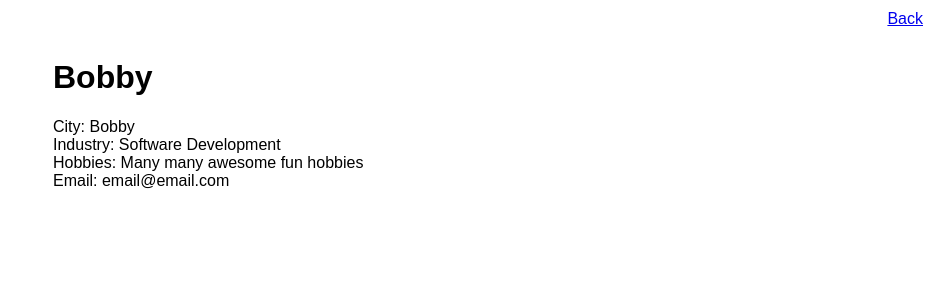
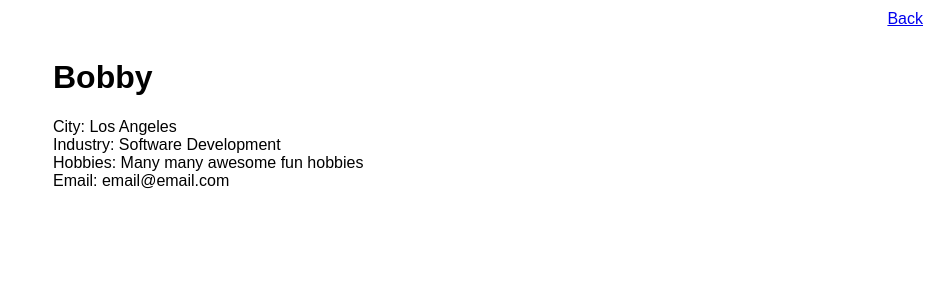
Before and after one commit to iamthevinn/people_search, a React (Create React App) app in the folder people_search/: page / in a window 1280 px wide. Both pictures are taken after a click on the element "Bobby". Shown: the top 300 px of the page, without its empty margins (347-1280 px from the left). Built offline with nearby package versions, Linux system fonts and the light colour scheme.

Commit message:
Still working. taking things and putting in other components

```diff
--- a/people_search/src/App.js
+++ b/people_search/src/App.js
@@ -1,6 +1,33 @@
 import React, { Component } from 'react';
 import logo from './logo.svg';
 import './App.css';
+
+const DisplayedUser = (props) => {
+  const {name, city, industry, hobbies, email} = props.displayedUser;
+  return <div>
+          <div className="backButton">
+            <a href="javascript:void(0);" onClick={props.backToSearch}>Back</a>
+          </div>
+          <div className="displayUserInfo">
+            <h1>{name}</h1>
+            <div>City: {city}</div>
+            <div>Industry: {industry}</div>
+            <div>Hobbies: {hobbies}</div>
+            <div>Email: {email}</div>
+          </div>
+        </div>
+}
+
+const SearchUser = (props) => {
+
+  return <div>
+            <div className="searchBox">
+              <input onChange={props.changingInputText} placeholder="Enter a username"/>
+            </div>
+            <div className="listOfUsers">
+              {props.listContainer}
+          </div></div>
+}
 
 const genId = (str1, str2, str3) => {
   const megaStr = '' + str1 + str2 + str3;
@@ -103,27 +130,10 @@ class App extends Component {
     if (listContents != null && this.allItemsNull(listContents))
       listContainer = <div className="filteredList">{listContents}</div>
 
-    let app = <div><div className="searchBox">
-                <input onChange={this.changingInputText} placeholder="Enter a username"/>
-              </div>
-              <div className="listOfUsers">
-                {listContainer}
-              </div></div>
+    let app = <SearchUser changingInputText={this.changingInputText} listContainer={listContainer} showUserInfo={this.showUserInfo}/>
 
     if (this.state.diplayedUser)
-      app = <div>
-                <div className="backButton">
-                  <a href="javascript:void(0);" onClick={this.backToSearch}>Back</a>
-                </div>
-                <div className="displayUserInfo">
-                  <h1>{this.state.diplayedUser.name}</h1>
-                  <div>City: {this.state.diplayedUser.name}</div>
-                  <div>Industry: {this.state.diplayedUser.industry}</div>
-                  <div>Hobbies: {this.state.diplayedUser.hobbies}</div>
-                  <div>Email: {this.state.diplayedUser.email}</div>
-              </div>
-            </div>
-
+      app = <DisplayedUser displayedUser={this.state.diplayedUser} backToSearch={this.backToSearch}/>
 
     return (
       <div className="App">
```
